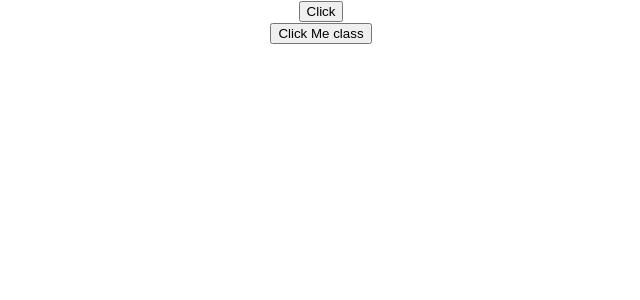
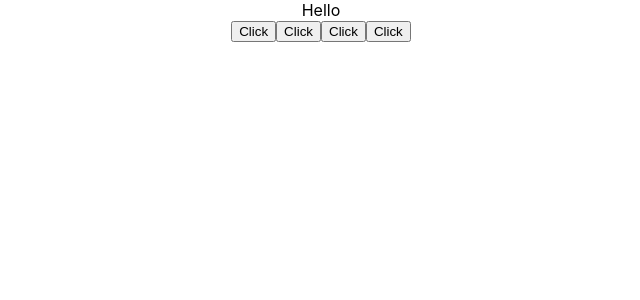
Before and after one commit to RayhanAdii/raw-learn-react, a React (Create React App) app in the folder hello-world/: page / in a window 1280 px wide. Shown: the top 300 px of the page, without its empty margins (319-959 px from the left). Built offline with nearby package versions, Linux system fonts and the light colour scheme.

Commit message:
learn binding event handlers, file: EventBind.js

```diff
--- a/hello-world/src/App.js
+++ b/hello-world/src/App.js
@@ -7,13 +7,18 @@
 import Counter from './components/Counter';
 import FunctionClick from './components/FunctionClick';
 import ClassClick from './components/ClassClick';
+import EventBind from './components/EventBind';
 
 function App() {
   return (
     <div className="App">
+
+      <EventBind></EventBind>
+
+      {/*
       <FunctionClick></FunctionClick>
       <ClassClick></ClassClick>
-      {/*
+
       <Counter/>
 
       <Message></Message>
--- /dev/null
+++ b/hello-world/src/components/EventBind.js
@@ -0,0 +1,54 @@
+import React, { Component } from 'react'
+
+// Learn about Binding Event Handler
+
+class EventBind extends Component {
+
+    constructor(props) {
+      super(props)
+
+      this.state = {
+         message: 'Hello'
+      }
+
+      {/*Method 3: use .bind(this) in constructor, best method!*/}
+
+      this.clickHandler = this.clickHandler.bind(this)
+    }
+
+    clickHandler(){
+        this.setState({
+            message:'Goodbye'
+        })
+    }
+
+    //Method 4: use arrow function while defining the method
+    clickHandler1 = () => {
+        this.setState({
+            message:'Goodbye'
+        })
+
+    }
+
+
+
+  render() {
+    return (
+      <div>
+        <div>
+            {this.state.message}
+        </div>
+        {/*Method 1: use .bind(this) in render method (not reccomend for complex app*/}
+        <button onClick={this.clickHandler.bind(this)}>Click</button>
+        {/*Method 2: use arrow function in render method*/}
+        <button onClick={() => this.clickHandler()}>Click</button>
+        {/*Method 3: use .bind(this) in constructor, best method!*/}
+        <button onClick={this.clickHandler}>Click</button>
+        {/*Method 4: use arrow function while defining the method*/}
+        <button onClick={this.clickHandler1}>Click</button>
+      </div>
+    )
+  }
+}
+
+export default EventBind
```
